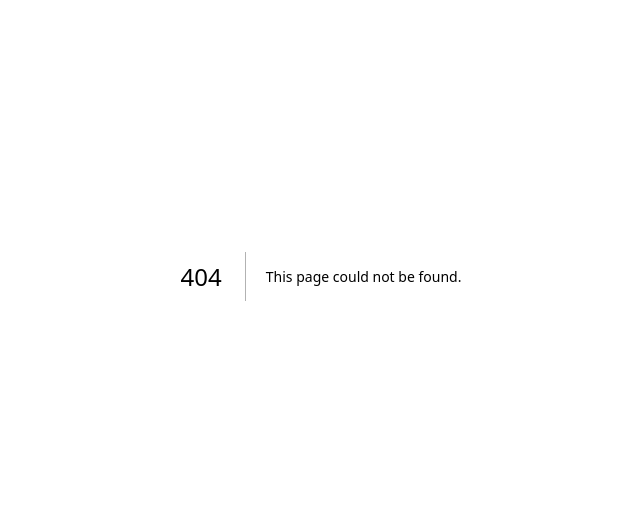
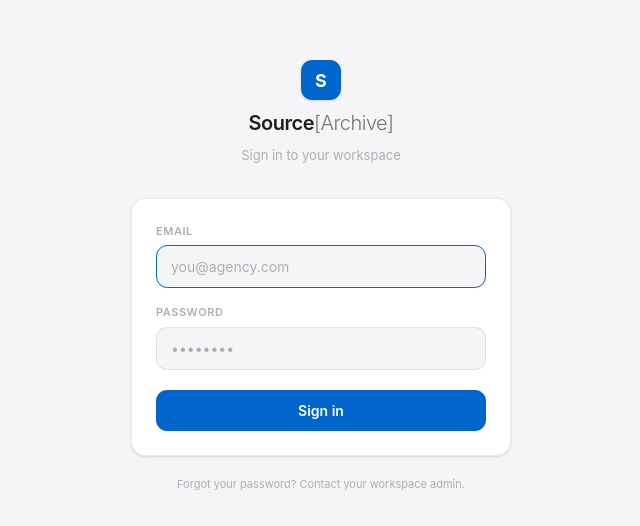
Before and after one commit to yawmajesty/source-archive, a Next.js app: page /login in a window 1280 px wide. Before the commit this address had no page. Shown: the part 124-650 px from the top of the page, without its empty margins (319-959 px from the left). Built offline with nearby package versions, Linux system fonts and the light colour scheme; no server answers.

Commit message:
Add Supabase auth: login page, middleware, server client, user avatar + sign out in sidebar
Co-Authored-By: Claude Sonnet 4.6 <noreply@anthropic.com>

```diff
--- a/app/(app)/layout.tsx
+++ b/app/(app)/layout.tsx
@@ -1,21 +1,20 @@
-import { getClients, getMilestones, getProducts } from "@/lib/data";
+import { getClients } from "@/lib/data";
 import { db } from "@/lib/mock-data";
 import { Sidebar } from "@/components/layout/Sidebar";
+import { getUser } from "@/lib/supabase-server";
 
 export default async function AppLayout({
   children,
 }: {
   children: React.ReactNode;
 }) {
-  const clients = await getClients();
+  const [clients, user] = await Promise.all([getClients(), getUser()]);
 
-  // Count overdue milestones across all products
   const now = new Date();
   const overdueMilestones = db.milestones.filter(
     (m) => !m.completed_at && new Date(m.due_date) < now
   ).length;
 
-  // Count samples awaiting approval (status = received, approved_at = null)
   const pendingApprovals = db.samples.filter(
     (s) => s.status === "received" && !s.approved_at
   ).length;
@@ -26,6 +25,7 @@ export default async function AppLayout({
         clients={clients}
         overdueMilestones={overdueMilestones}
         pendingApprovals={pendingApprovals}
+        userEmail={user?.email ?? null}
       />
       <main className="flex flex-1 flex-col overflow-hidden pt-12 md:pt-0">
         {children}
--- /dev/null
+++ b/app/(auth)/login/LoginClient.tsx
@@ -0,0 +1,107 @@
+"use client";
+
+import { useState } from "react";
+import { supabase } from "@/lib/supabase";
+import { useRouter } from "next/navigation";
+
+export function LoginClient() {
+  const router = useRouter();
+  const [email, setEmail] = useState("");
+  const [password, setPassword] = useState("");
+  const [loading, setLoading] = useState(false);
+  const [error, setError] = useState("");
+
+  async function handleLogin(e: React.FormEvent) {
+    e.preventDefault();
+    setLoading(true);
+    setError("");
+    const { error: err } = await supabase.auth.signInWithPassword({ email, password });
+    setLoading(false);
+    if (err) {
+      setError(err.message === "Invalid login credentials"
+        ? "Incorrect email or password."
+        : err.message);
+      return;
+    }
+    router.push("/dashboard");
+    router.refresh();
+  }
+
+  const inputCls = "w-full rounded-xl border border-[var(--sa-border)] bg-[var(--sa-bg)] px-3.5 py-2.5 text-[14px] text-[var(--sa-text-primary)] placeholder:text-[var(--sa-text-tertiary)] outline-none focus:border-[var(--sa-accent)] transition-colors";
+
+  return (
+    <div
+      className="min-h-screen flex items-center justify-center px-4"
+      style={{ background: "var(--sa-bg)" }}
+    >
+      <div className="w-full max-w-[380px]">
+        {/* Logo */}
+        <div className="flex flex-col items-center gap-2 mb-8">
+          <div className="flex h-10 w-10 items-center justify-center rounded-xl bg-[var(--sa-accent)] text-white text-[18px] font-bold select-none shadow-sm">
+            S
+          </div>
+          <h1 className="text-[20px] font-semibold text-[var(--sa-text-primary)] tracking-tight">
+            Source<span className="font-light opacity-60">[Archive]</span>
+          </h1>
+          <p className="text-[13px] text-[var(--sa-text-tertiary)]">
+            Sign in to your workspace
+          </p>
+        </div>
+
+        {/* Card */}
+        <div className="rounded-2xl border border-[var(--sa-border)] bg-[var(--sa-window)] p-6 shadow-sm">
+          <form onSubmit={handleLogin} className="flex flex-col gap-4">
+            <div className="flex flex-col gap-1.5">
+              <label className="text-[11px] font-semibold uppercase tracking-wider text-[var(--sa-text-tertiary)]">
+                Email
+              </label>
+              <input
+                type="email"
+                value={email}
+                onChange={(e) => setEmail(e.target.value)}
+                required
+                autoFocus
+                autoComplete="email"
+                placeholder="you@agency.com"
+                className={inputCls}
+              />
+            </div>
+
+            <div className="flex flex-col gap-1.5">
+              <label className="text-[11px] font-semibold uppercase tracking-wider text-[var(--sa-text-tertiary)]">
+                Password
+              </label>
+              <input
+                type="password"
+                value={password}
+                onChange={(e) => setPassword(e.target.value)}
+                required
+                autoComplete="current-password"
+                placeholder="••••••••"
+                className={inputCls}
+              />
+            </div>
+
+            {error && (
+              <p className="rounded-lg bg-red-50 px-3 py-2 text-[12px] text-[var(--sa-danger)] dark:bg-red-500/10">
+                {error}
+              </p>
+            )}
+
+            <button
+              type="submit"
+              disabled={loading}
+              className="mt-1 w-full rounded-xl bg-[var(--sa-accent)] py-2.5 text-[14px] font-semibold text-white hover:opacity-90 disabled:opacity-60 transition-opacity"
+            >
+              {loading ? "Signing in…" : "Sign in"}
+            </button>
+          </form>
+        </div>
+
+        <p className="mt-5 text-center text-[11px] text-[var(--sa-text-tertiary)]">
+          Forgot your password? Contact your workspace admin.
+        </p>
+      </div>
+    </div>
+  );
+}
--- /dev/null
+++ b/app/(auth)/login/page.tsx
@@ -0,0 +1,7 @@
+import { LoginClient } from "./LoginClient";
+
+export const metadata = { title: "Sign in — Source[Archive]" };
+
+export default function LoginPage() {
+  return <LoginClient />;
+}
--- a/components/layout/Sidebar.tsx
+++ b/components/layout/Sidebar.tsx
@@ -6,8 +6,9 @@ import { usePathname } from "next/navigation";
 import { motion, AnimatePresence } from "framer-motion";
 import {
   LayoutDashboard, Package, DollarSign, Factory, CheckSquare,
-  Users, Inbox, Folder, FolderOpen, Settings, Menu, X,
+  Users, Inbox, Folder, FolderOpen, Settings, Menu, X, LogOut,
 } from "lucide-react";
+import { supabase } from "@/lib/supabase";
 import { cn } from "@/lib/utils";
 import { DarkModeToggle } from "@/components/shared/DarkModeToggle";
 import type { Client } from "@/lib/mock-data";
@@ -16,6 +17,7 @@ interface Props {
   clients: Client[];
   overdueMilestones: number;
   pendingApprovals: number;
+  userEmail?: string | null;
 }
 
 const WORKSPACE_NAV = [
@@ -72,7 +74,7 @@ function NavItem({
 }
 
 function SidebarContent({
-  clients, overdueMilestones, pendingApprovals, onNavClick,
+  clients, overdueMilestones, pendingApprovals, userEmail, onNavClick,
 }: Props & { onNavClick?: () => void }) {
   const pathname = usePathname();
 
@@ -132,19 +134,39 @@ function SidebarContent({
       </div>
 
       {/* Footer */}
-      <div className="px-2 pb-3" style={{ borderTop: "1px solid var(--sa-border)" }}>
+      <div className="px-2 pb-3 pt-2 flex flex-col gap-0.5" style={{ borderTop: "1px solid var(--sa-border)" }}>
         <Link href="/settings" onClick={onNavClick}
-          className="flex items-center gap-2.5 rounded-md px-2.5 py-2 text-[13px] text-[var(--sa-text-tertiary)] hover:bg-[var(--sa-hover)] hover:text-[var(--sa-text-secondary)] transition-colors mt-2"
+          className="flex items-center gap-2.5 rounded-md px-2.5 py-2 text-[13px] text-[var(--sa-text-tertiary)] hover:bg-[var(--sa-hover)] hover:text-[var(--sa-text-secondary)] transition-colors"
         >
           <Settings size={14} strokeWidth={1.8} />
           <span>Settings</span>
         </Link>
+
+        {userEmail && (
+          <div className="flex items-center gap-2.5 rounded-md px-2.5 py-2 mt-0.5">
+            <div className="flex h-5 w-5 shrink-0 items-center justify-center rounded-full bg-[var(--sa-accent)] text-white text-[10px] font-semibold select-none">
+              {userEmail[0].toUpperCase()}
+            </div>
+            <span className="flex-1 truncate text-[11px] text-[var(--sa-text-tertiary)]">{userEmail}</span>
+          </div>
+        )}
+
+        <button
+          onClick={async () => {
+            await supabase.auth.signOut();
+            window.location.href = "/login";
+          }}
+          className="flex w-full items-center gap-2.5 rounded-md px-2.5 py-2 text-[13px] text-[var(--sa-text-tertiary)] hover:bg-[var(--sa-hover)] hover:text-[var(--sa-danger)] transition-colors"
+        >
+          <LogOut size={14} strokeWidth={1.8} />
+          <span>Sign out</span>
+        </button>
       </div>
     </>
   );
 }
 
-export function Sidebar({ clients, overdueMilestones, pendingApprovals }: Props) {
+export function Sidebar({ clients, overdueMilestones, pendingApprovals, userEmail }: Props) {
   const [mobileOpen, setMobileOpen] = useState(false);
 
   return (
@@ -164,6 +186,7 @@ export function Sidebar({ clients, overdueMilestones, pendingApprovals }: Props)
           clients={clients}
           overdueMilestones={overdueMilestones}
           pendingApprovals={pendingApprovals}
+          userEmail={userEmail}
         />
       </aside>
 
@@ -221,6 +244,7 @@ export function Sidebar({ clients, overdueMilestones, pendingApprovals }: Props)
                 clients={clients}
                 overdueMilestones={overdueMilestones}
                 pendingApprovals={pendingApprovals}
+                userEmail={userEmail}
                 onNavClick={() => setMobileOpen(false)}
               />
             </motion.aside>
--- /dev/null
+++ b/lib/supabase-server.ts
@@ -0,0 +1,32 @@
+import { createServerClient } from "@supabase/ssr";
+import { cookies } from "next/headers";
+
+export async function createSupabaseServerClient() {
+  const cookieStore = await cookies();
+  return createServerClient(
+    process.env.NEXT_PUBLIC_SUPABASE_URL!,
+    process.env.NEXT_PUBLIC_SUPABASE_ANON_KEY!,
+    {
+      cookies: {
+        getAll() {
+          return cookieStore.getAll();
+        },
+        setAll(cookiesToSet) {
+          try {
+            cookiesToSet.forEach(({ name, value, options }) =>
+              cookieStore.set(name, value, options)
+            );
+          } catch {
+            // Called from a Server Component — cookie writes are ignored
+          }
+        },
+      },
+    }
+  );
+}
+
+export async function getUser() {
+  const supabase = await createSupabaseServerClient();
+  const { data: { user } } = await supabase.auth.getUser();
+  return user;
+}
--- /dev/null
+++ b/middleware.ts
@@ -0,0 +1,60 @@
+import { createServerClient } from "@supabase/ssr";
+import { NextResponse, type NextRequest } from "next/server";
+
+export async function middleware(request: NextRequest) {
+  let supabaseResponse = NextResponse.next({ request });
+
+  const supabase = createServerClient(
+    process.env.NEXT_PUBLIC_SUPABASE_URL!,
+    process.env.NEXT_PUBLIC_SUPABASE_ANON_KEY!,
+    {
+      cookies: {
+        getAll() {
+          return request.cookies.getAll();
+        },
+        setAll(cookiesToSet) {
+          cookiesToSet.forEach(({ name, value }) =>
+            request.cookies.set(name, value)
+          );
+          supabaseResponse = NextResponse.next({ request });
+          cookiesToSet.forEach(({ name, value, options }) =>
+            supabaseResponse.cookies.set(name, value, options)
+          );
+        },
+      },
+    }
+  );
+
+  // Refresh session — must be called before any redirects
+  const { data: { user } } = await supabase.auth.getUser();
+
+  const { pathname } = request.nextUrl;
+
+  // Routes that don't require auth
+  const isPublic =
+    pathname.startsWith("/portal") ||
+    pathname.startsWith("/login") ||
+    pathname.startsWith("/brief") ||
+    pathname.startsWith("/_next") ||
+    pathname.includes(".");
+
+  // Unauthenticated user hitting a protected route → send to login
+  if (!isPublic && !user) {
+    const url = request.nextUrl.clone();
+    url.pathname = "/login";
+    return NextResponse.redirect(url);
+  }
+
+  // Already logged-in user hitting /login → send to dashboard
+  if (pathname === "/login" && user) {
+    const url = request.nextUrl.clone();
+    url.pathname = "/dashboard";
+    return NextResponse.redirect(url);
+  }
+
+  return supabaseResponse;
+}
+
+export const config = {
+  matcher: ["/((?!_next/static|_next/image|favicon\\.ico).*)"],
+};
--- a/package.json
+++ b/package.json
@@ -9,6 +9,7 @@
   },
   "dependencies": {
     "@base-ui/react": "^1.4.1",
+    "@supabase/ssr": "^0.10.2",
     "@supabase/supabase-js": "^2.104.0",
     "class-variance-authority": "^0.7.1",
     "clsx": "^2.1.1",
```
Also changed, not shown: 1 other file (tests, documents, lock files or other folders).
